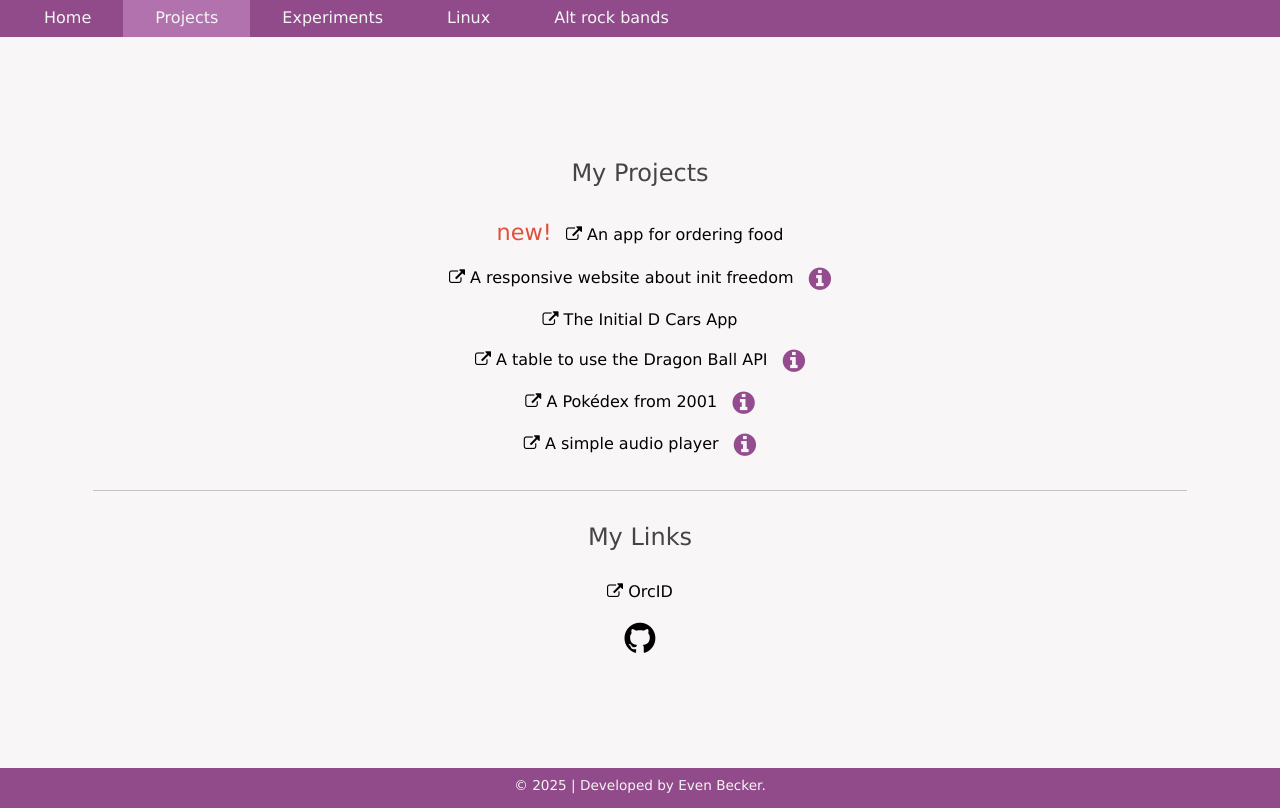
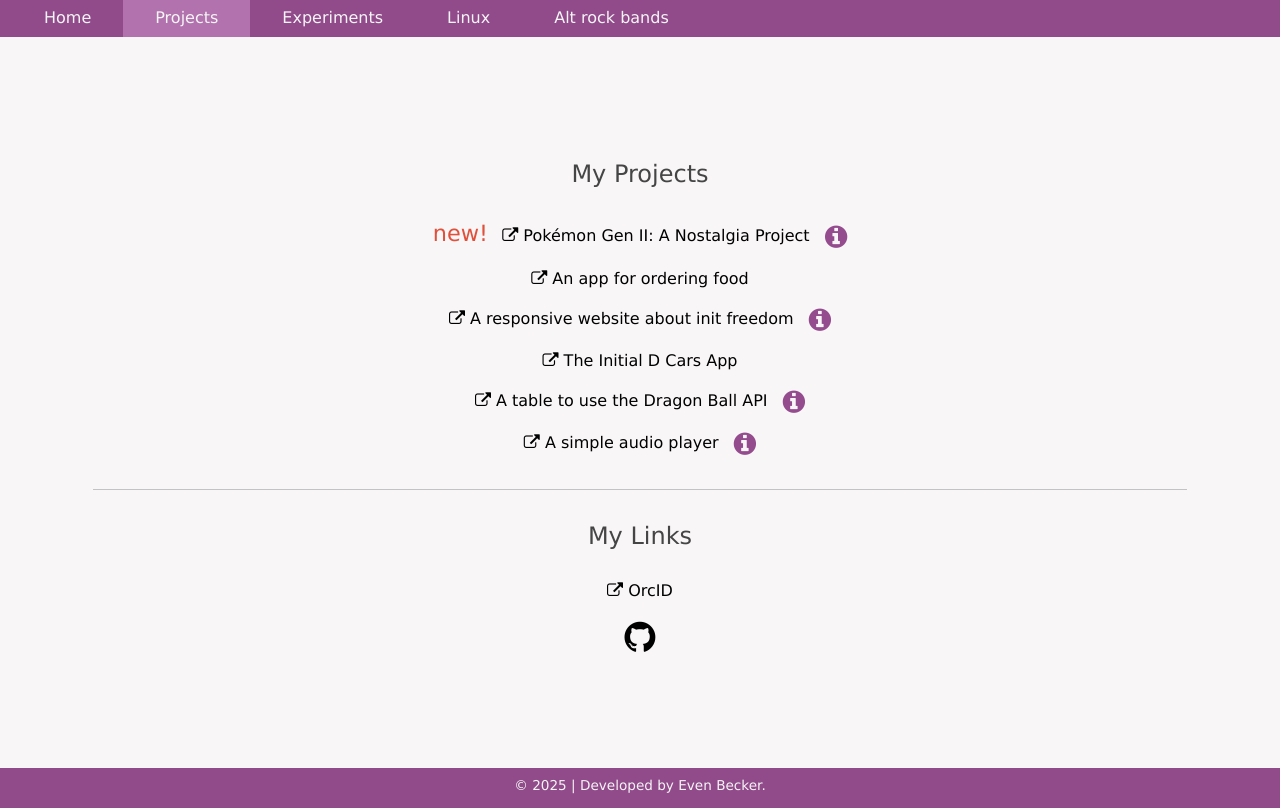
Before and after one commit to evenbecker/Portfolio, a Vue app: page / in a window 1280 px wide. Both pictures are taken after a click on the button "Projects". Built offline with nearby package versions, Linux system fonts and the light colour scheme.

Commit message:
new project link added

```diff
--- a/src/components/Links.vue
+++ b/src/components/Links.vue
@@ -4,8 +4,16 @@
     <h4 class="verdanaH">My Projects
     </h4>
     <!--<div id="spacer"></div>-->
-    <span id="flashy2"> new!&nbsp;&nbsp;</span><a href="https://github.com/evenbecker/App-for-ordering-food"
-      target="_blank"><i class="fa fa-external-link"></i>
+    <span id="flashy2"> new!&nbsp;&nbsp;</span><a href="https://pokemon-gen2.netlify.app/" target="_blank"><i
+        class="fa fa-external-link"></i>
+      Pokémon Gen II: A Nostalgia Project
+    </a><a href="https://github.com/evenbecker/pokemon-gen2" target="_blank">&nbsp;&nbsp;<i
+        class="fa fa-info-circle myInfo" data-bs-toggle="tooltip" data-bs-placement="right"
+        title="click to read the project's description on Github"></i>
+    </a>
+    <p></p>
+
+    <a href="https://github.com/evenbecker/App-for-ordering-food" target="_blank"><i class="fa fa-external-link"></i>
       An app for ordering food
     </a>
     <p></p>
@@ -30,13 +38,7 @@
     <p></p>
 
 
-    <a href="https://even-pokemon-2001.netlify.app/" target="_blank"><i class="fa fa-external-link"></i>
-      A Pokédex from 2001
-    </a><a href="https://github.com/evenbecker/pokemon-2001" target="_blank">&nbsp;&nbsp;<i
-        class="fa fa-info-circle myInfo" data-bs-toggle="tooltip" data-bs-placement="right"
-        title="click to read the project's description on Github"></i>
-    </a>
-    <p></p>
+
     <a href="https://even-audio-player.netlify.app/" target="_blank"><i class="fa fa-external-link"></i>
       A simple audio player
     </a><a href="https://github.com/evenbecker/simple-audio-player" target="_blank">&nbsp;&nbsp;<i
```
